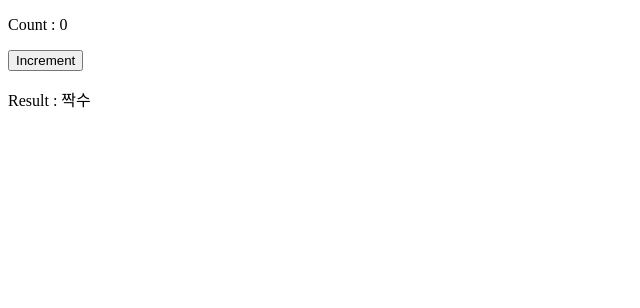
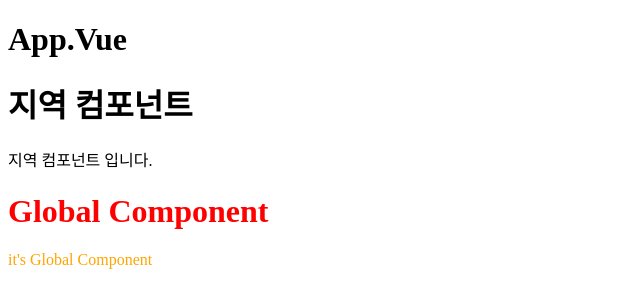
Before and after one commit to JKW1008/Vue.jsPractice, a Vue app in the folder v02/: page / in a window 1280 px wide. Shown: the top 308 px of the page, without its empty margins (0-640 px from the left). Built offline with nearby package versions, Linux system fonts and the light colour scheme.

Commit message:
[Study] Vue Components

```diff
--- a/v02/src/App.vue
+++ b/v02/src/App.vue
@@ -1,34 +1,14 @@
 <script>
+import LocalComponent from "./components/LocalChild.vue";
 export default {
-  data() {
-    return {
-      count: 0,
-      y: "짝수",
-    };
-  },
-  methods: {
-    increment() {
-      this.count++;
-    },
-  },
-  watch: {
-    count: {
-      handler(newVal, oldVal) {
-        console.log(`Count changed from ${oldVal} to ${newVal}`);
-        if (newVal % 2 === 0) {
-          this.y = "짝수";
-        } else {
-          this.y = "홀수";
-        }
-      },
-      once: false,
-    },
+  components: {
+    LocalComponent,
   },
 };
 </script>
 <template>
-  <p>Count : {{ count }}</p>
-  <button @click="increment">Increment</button>
-  <p>Result : {{ y }}</p>
+  <h1>App.Vue</h1>
+  <LocalComponent />
+  <GlobalChild />
 </template>
 <style></style>
--- /dev/null
+++ b/v02/src/components/GlobalChild.vue
@@ -0,0 +1,13 @@
+<template>
+  <h1>Global Component</h1>
+  <p>it's Global Component</p>
+</template>
+<style scoped>
+h1 {
+  color: red;
+}
+
+p {
+  color: orange;
+}
+</style>
--- /dev/null
+++ b/v02/src/components/LocalChild.vue
@@ -0,0 +1,4 @@
+<template>
+  <h1>지역 컴포넌트</h1>
+  <p>지역 컴포넌트 입니다.</p>
+</template>
--- a/v02/src/main.js
+++ b/v02/src/main.js
@@ -1,4 +1,7 @@
 import { createApp } from "vue";
 import App from "./App.vue";
+import GlobalChild from "@/components/GlobalChild.vue";
 
-createApp(App).mount("#app");
+const app = createApp(App);
+app.component("GlobalChild", GlobalChild);
+app.mount("#app");
```
